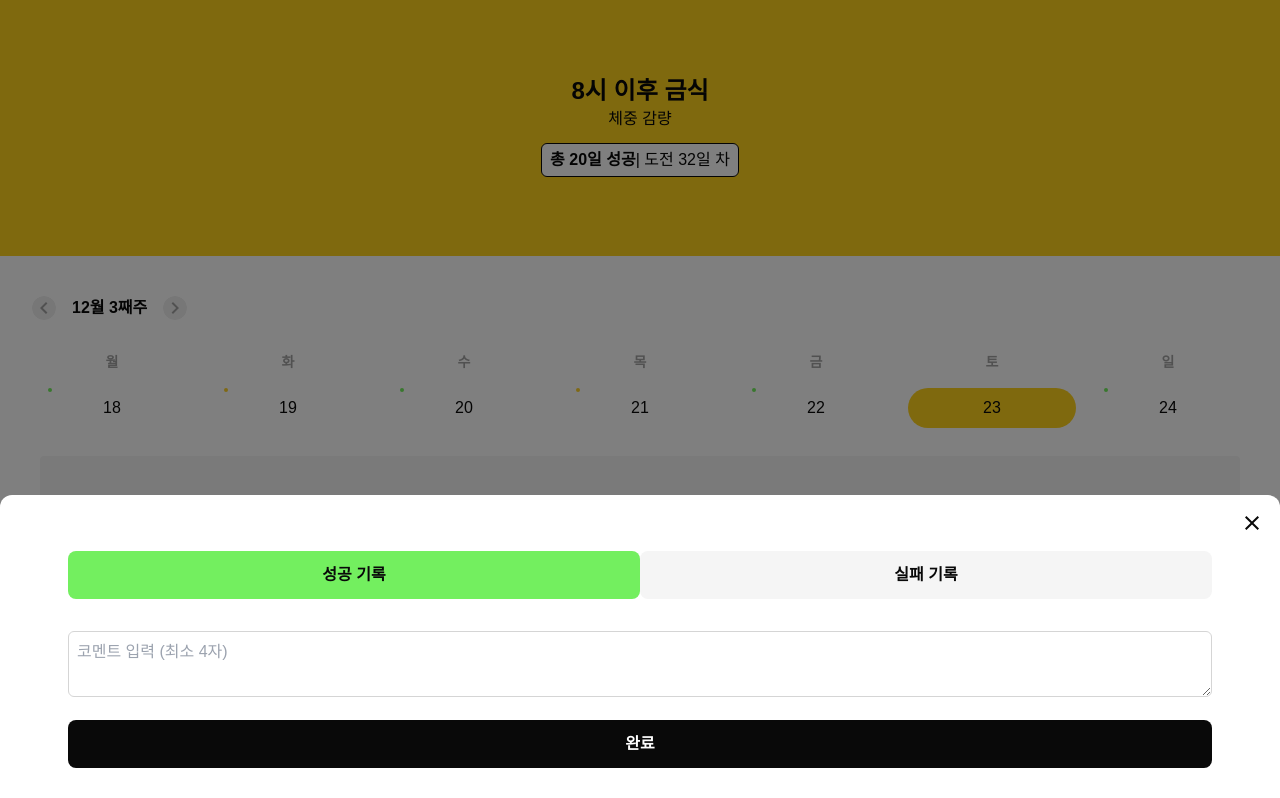
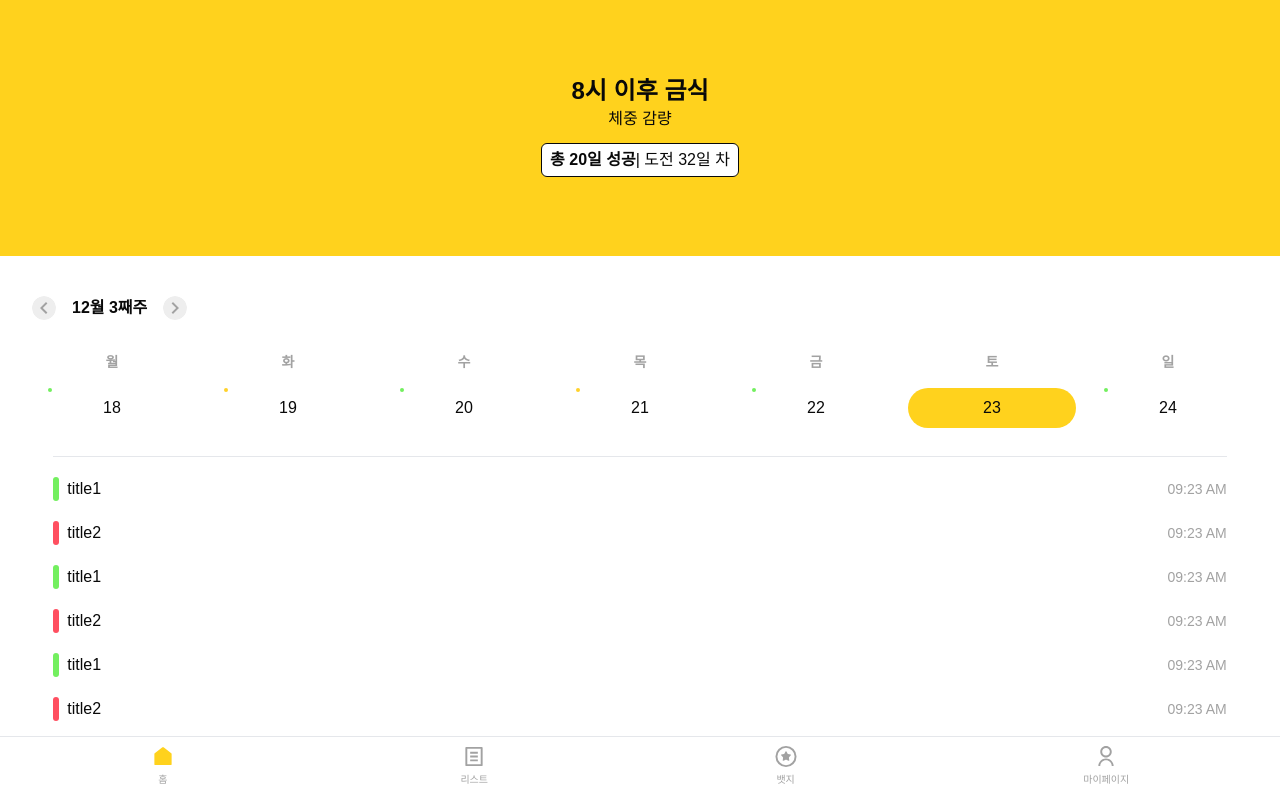
Before and after one commit to junseublim/nottodoclub_fe, a React (Vite) app: page / in a window 1280 px wide. Shown: the top 798 px of the page. Built offline with nearby package versions, Linux system fonts and the light colour scheme; a web font is replaced by a local one.

Commit message:
feat: add moderation list

```diff
--- a/src/components/molecules/WeekCalendar.tsx
+++ b/src/components/molecules/WeekCalendar.tsx
@@ -1,3 +1,5 @@
+import { isSameDate } from "@/utils";
+
 type WeekDayStatus = "good" | "not bad" | "bad";
 
 type WeekDay = {
@@ -27,7 +29,8 @@ const WeekCalendar = ({
   onDatechange,
 }: WeekCalendarProps) => {
   const weekDaysHeader = ["월", "화", "수", "목", "금", "토", "일"];
-  const isSelected = (date: Date) => date.getTime() === selectedDate.getTime();
+  const isSelected = (date: Date) => isSameDate(date, selectedDate);
+
   const selectedDateClass = (date: Date) =>
     isSelected(date) ? "rounded-full bg-primary" : "";
 
--- /dev/null
+++ b/src/components/organisms/ModerationList.tsx
@@ -0,0 +1,24 @@
+import { ModerationItemType } from "@/types";
+import { dateToHHMMMeridiemformat, moderationStatusToColor } from "@/utils";
+
+interface ModerationListProps {
+  moderations: ModerationItemType[]
+}
+
+const ModerationList = ({ moderations }: ModerationListProps) => {
+  return (<ul className="my-5 border-t w-11/12 mx-auto">
+    {
+      moderations.map(item => (
+        <li className="flex justify-between mt-5 items-center">
+          <div className="flex">
+            <span className={`w-1.5 rounded-xl mr-2 bg-${moderationStatusToColor(item.status)}`} />
+            <span>{item.title}</span>
+          </div>
+          <span className="text-gray-500 text-sm">{dateToHHMMMeridiemformat(item.date)}</span>
+        </li>
+      ))
+    }
+  </ul>);
+}
+
+export default ModerationList;
--- a/src/pages/Home.tsx
+++ b/src/pages/Home.tsx
@@ -7,14 +7,28 @@ import { useState } from "react";
 import { useNavigate } from "react-router-dom";
 import NoModerationCard from "@/components/organisms/NoModerationCard";
 import ModerationModal from "@/components/organisms/ModerationModal";
+import ModerationList from "@/components/organisms/ModerationList";
 
 const Home = () => {
   const [noNottodos] = useState(false);
   const [date, setDate] = useState<Date>(new Date());
   const [currentNottodo, setCurrentNottodo] = useState(null);
-  const [moderations, setModerations] = useState([]);
+  const [moderations, setModerations] = useState([
+    { title: 'title1', date: new Date(), status: 'success' },
+    { title: 'title2', date: new Date(), status: 'fail' },
+    { title: 'title1', date: new Date(), status: 'success' },
+    { title: 'title2', date: new Date(), status: 'fail' },
+    { title: 'title1', date: new Date(), status: 'success' },
+    { title: 'title2', date: new Date(), status: 'fail' },
+    { title: 'title1', date: new Date(), status: 'success' },
+    { title: 'title2', date: new Date(), status: 'fail' },
+    { title: 'title1', date: new Date(), status: 'success' },
+    { title: 'title2', date: new Date(), status: 'fail' },
+    { title: 'title1', date: new Date(), status: 'success' },
+    { title: 'title2', date: new Date(), status: 'fail' },
+  ]);
   const [isToday, setIsToday] = useState(true);
-  const [showModal, setShowModal] = useState(true);
+  const [showModal, setShowModal] = useState(false);
   const navigate = useNavigate();
 
   const addNotToDo = "낫투두 등록하기";
@@ -50,11 +64,15 @@ const Home = () => {
     <div>
       <NottodoCarousel />
       <HomeCalendar date={date} onDateChange={setSelectedDate} />
-      {moderations.length === 0 && isToday ? (
-        <AddModerationCard onClick={() => setShowModal(true)} />
-      ) : (
-        <NoModerationCard />
-      )}
+      {
+        moderations.length > 0 && <ModerationList moderations={moderations} />
+      }
+      {
+        moderations.length === 0 && isToday && <AddModerationCard onClick={() => setShowModal(true)} />
+      }
+      {
+        moderations.length === 0 && !isToday && <NoModerationCard />
+      }
       {
         <ModerationModal
           isOpen={showModal}
@@ -62,6 +80,7 @@ const Home = () => {
           onClose={() => setShowModal(false)}
         />
       }
+
     </div>
   );
 };
--- /dev/null
+++ b/src/types/index.ts
@@ -0,0 +1 @@
+export * from './moderations'
--- /dev/null
+++ b/src/utils/date.ts
@@ -0,0 +1,15 @@
+export function isSameDate(date1: Date, date2: Date) {
+  return (
+    date1.getFullYear() === date2.getFullYear() &&
+    date1.getMonth() === date2.getMonth() &&
+    date1.getDate() === date2.getDate()
+  );
+}
+
+export function dateToHHMMMeridiemformat(date: Date) {
+  return new Intl.DateTimeFormat('en-US', {
+      hour: '2-digit',
+      minute: '2-digit',
+      hour12: true
+    }).format(date);
+}
--- /dev/null
+++ b/src/utils/index.ts
@@ -0,0 +1,2 @@
+export * from './date'
+export * from './status'
--- /dev/null
+++ b/src/utils/status.ts
@@ -0,0 +1,7 @@
+import { ModerationStatusType } from "@/types";
+
+export const moderationStatusToColor = (status: ModerationStatusType) => {
+  if (status === 'success') return 'green-positive'
+  else if (status === 'fail') return 'red-negative'
+  else return ''
+}
```
Also changed, not shown: src/types/moderations.ts (added, +7 -0 lines).
